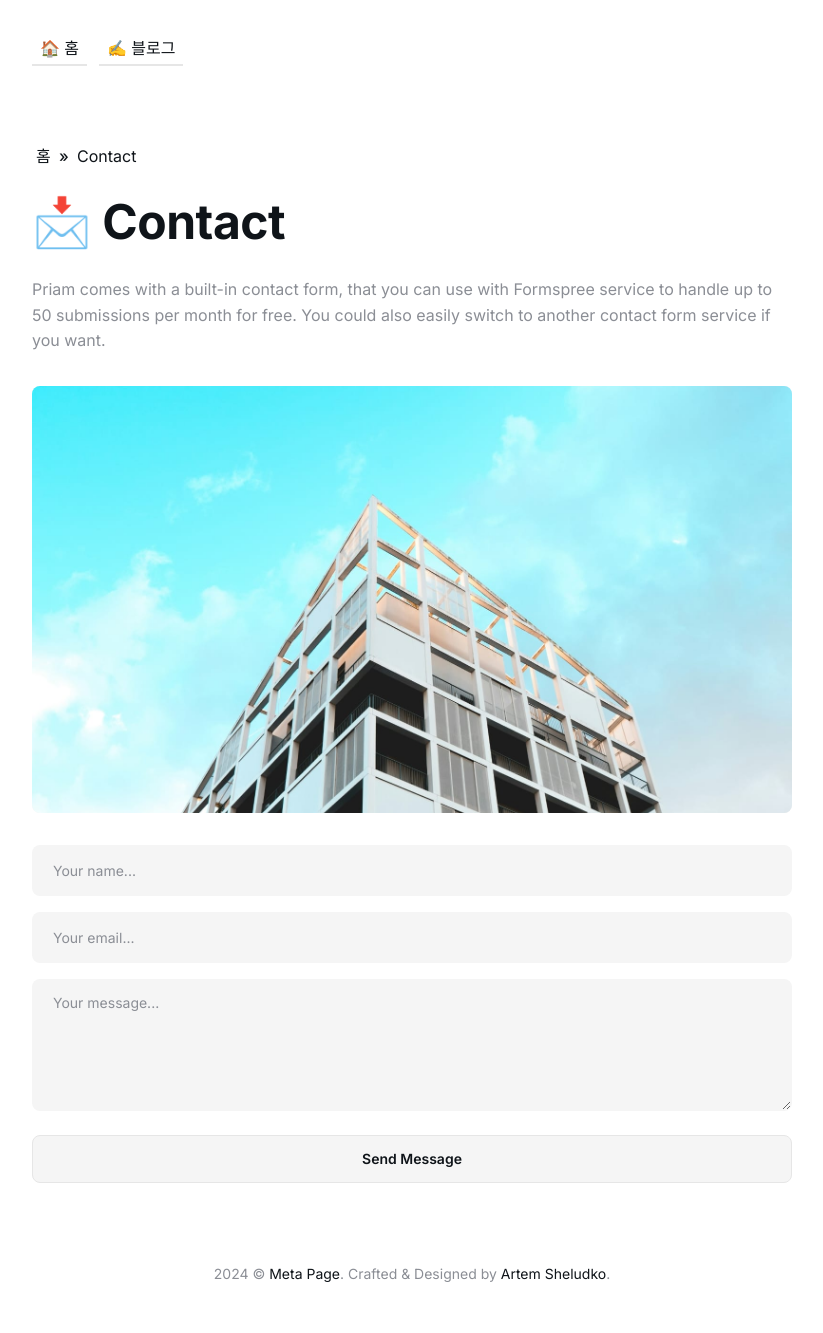
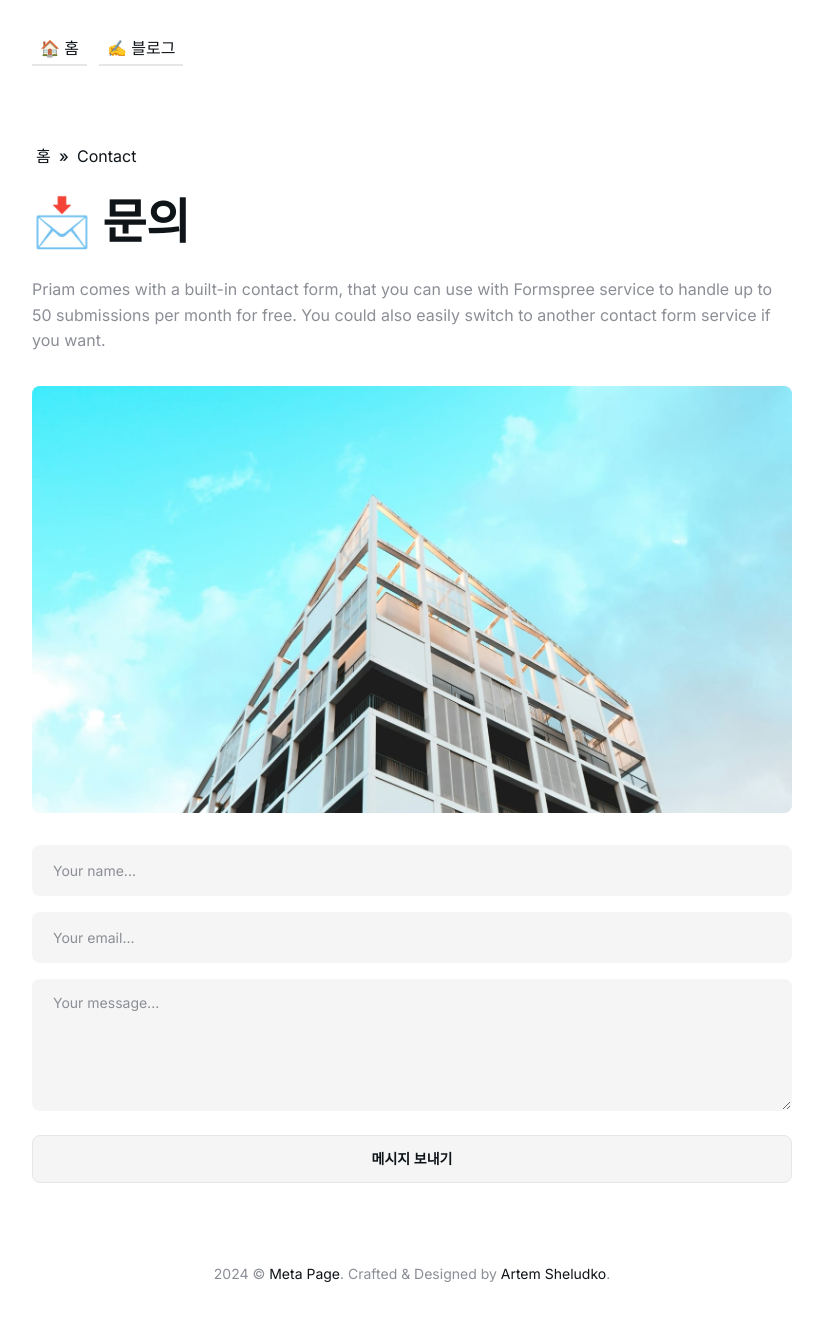
Before and after one commit to meta-blog/meta-blog.github.io, a Jekyll site: the page built from _pages/contact.html, in a window 1280 px wide. Shown: the whole page, without its empty margins (228-1051 px from the left). Built offline with Jekyll 4.4.1, drawn with Linux system fonts in a browser that asks for light colours.

Commit message:
Update contact.html

```diff
--- a/_pages/contact.html
+++ b/_pages/contact.html
@@ -1,6 +1,6 @@
 ---
 layout: default
-title: 📩 Contact
+title: 📩 문의
 permalink: /contact/
 image: '/images/103.jpg'
 page_cover:
@@ -28,19 +28,19 @@ page_cover:
     <div class="form-box">
       <form class="form" action="{% if site.data.settings.contact.email %}https://formspree.io/f/{{site.data.settings.contact.email}}{% else %}#{% endif %}" method="POST">
         <div class="form__group">
-          <label class="form__label screen-reader-text" for="form-name">Your name...</label>
+          <label class="form__label screen-reader-text" for="form-name">당신의 이름을 입력하세요.</label>
           <input class="form__input" id="form-name" type="text" name="name" placeholder="Your name..." required>
         </div>
         <div class="form__group">
-          <label class="form__label screen-reader-text" for="form-email">Your email...</label>
+          <label class="form__label screen-reader-text" for="form-email">당신의 이메일을 입력하세요.</label>
           <input class="form__input" id="form-email" type="email" name="_replyto" placeholder="Your email..." required>
         </div>
         <div class="form__group">
-          <label class="form__label screen-reader-text" for="form-text">Your message...</label>
+          <label class="form__label screen-reader-text" for="form-text">메시지를 입력하세요.</label>
           <textarea class="form__input" id="form-text" name="text" rows="7" placeholder="Your message..." required></textarea>
         </div>
         <div class="form__group">
-          <button class="button button--big" type="submit">Send Message</button>
+          <button class="button button--big" type="submit">메시지 보내기</button>
         </div>
       </form>
     </div>
```
